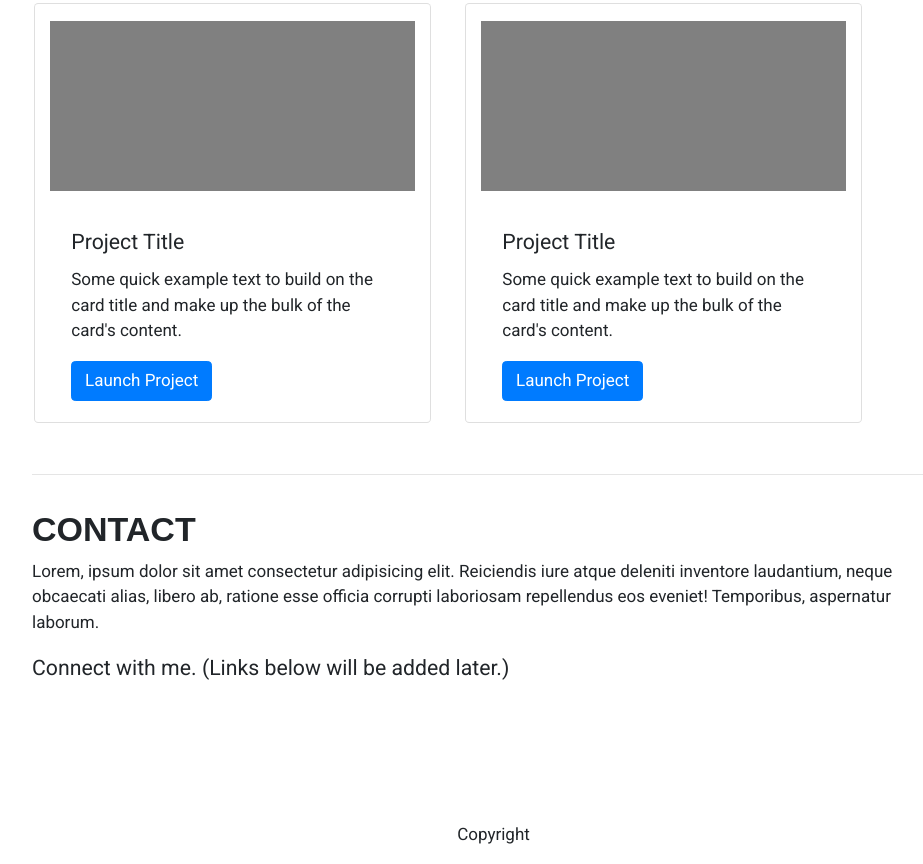
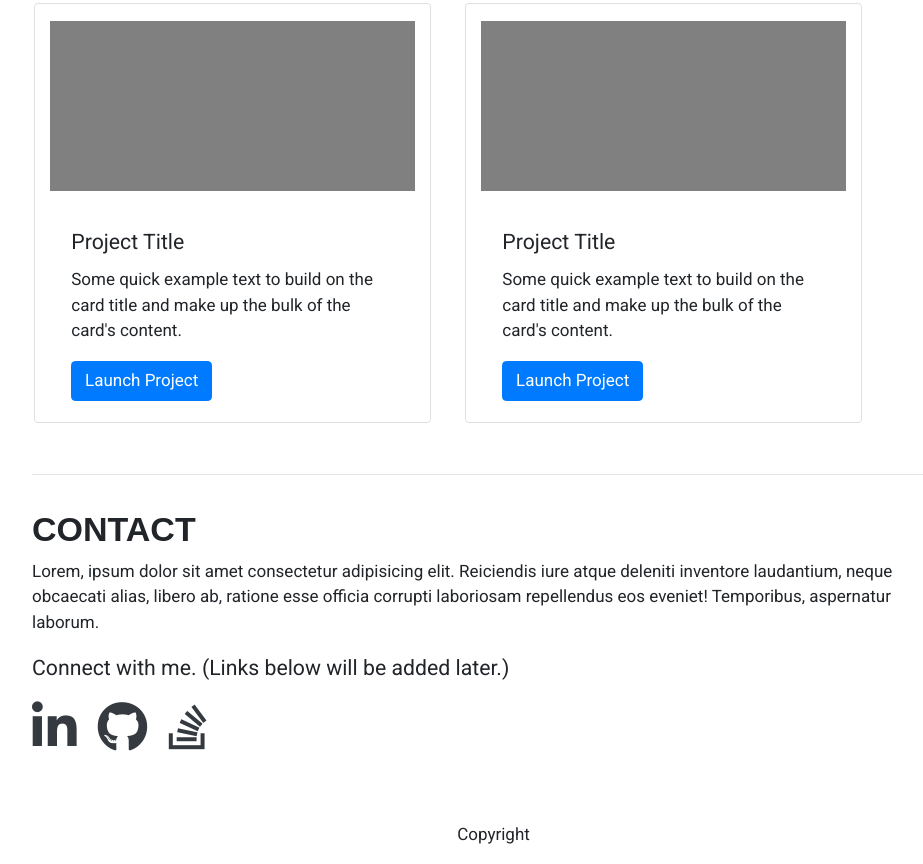
Before and after one commit to creativediego/Responsive-Portfolio, a plain HTML site: page index.html in a window 1280 px wide. Shown: the part 920-1784 px from the top of the page, without its empty margins (291-1214 px from the left). Drawn offline with nearby package versions, Linux system fonts and the light colour scheme; a script that the page names is missing; a web font is replaced by a local one.

Commit message:
changed link colors

```diff
--- a/assets/style.css
+++ b/assets/style.css
@@ -41,10 +41,6 @@ main {
 
 section {
     margin: 2rem 0;
-}
-
-a:link {
-    color: white;
 }
 
 main a {
```
